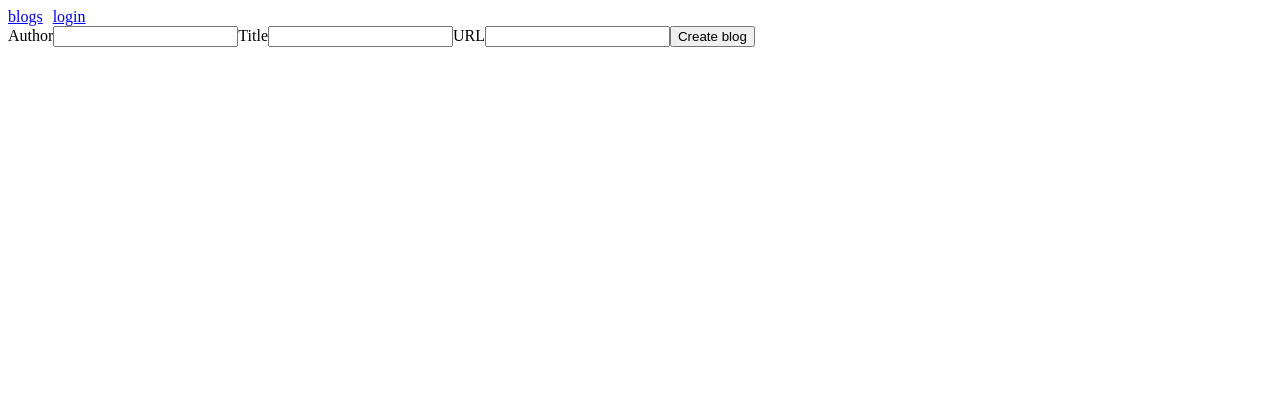
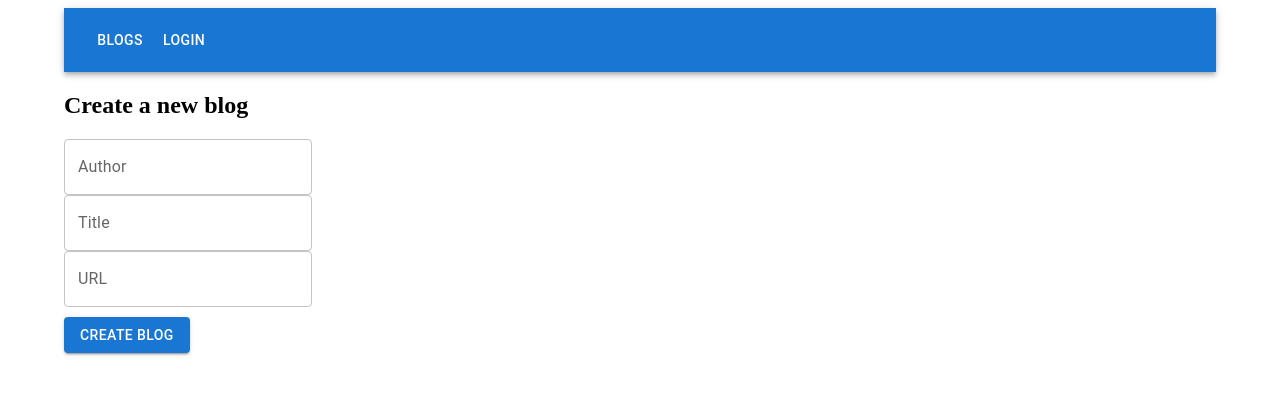
Before and after one commit to MaydayTrey/blog-frontend, a React (Vite) app: page /create in a window 1280 px wide. Shown: the top 394 px of the page. Built offline with nearby package versions, Linux system fonts and the light colour scheme; no server answers.

Commit message:
Pushed through modifications for complex state.

```diff
--- a/src/App.jsx
+++ b/src/App.jsx
@@ -8,6 +8,8 @@ import Notification from './components/Notification'
 import BlogForm from './components/BlogForm'
 import blogService from './services/blogs'
 import loginService from './services/login'
+import { Container, AppBar, Toolbar, Button } from '@mui/material'
+
 
 const App = () => {
   const [blogs, setBlogs] = useState([])
@@ -83,21 +85,33 @@ const App = () => {
     setBlogs(blogs.map(b => b.id === blogObject.id ? returnedBlog : b))
   }
 
-  const padding = { paddingRight: 10 }
+
 
   return (
-    <div>
-      <div>
-        <Link style={padding} to="/">blogs</Link>
-        {user
-          ? <>
-            <Link style={padding} to="/create">create new</Link>
-            <span style={padding}>{user.name} logged in</span>
-            <button onClick={handleLogout}>Logout</button>
-          </>
-          : <Link style={padding} to="/login">login</Link>
-        }
-      </div>
+    <Container>
+      <AppBar position="static">
+        <Toolbar>
+          <Button color="inherit" component={Link} to="/">
+            blogs
+          </Button>
+          {user
+            ? <>
+              <Button color="inherit" component={Link} to="/create">
+                create new
+              </Button>
+              <em style={{ marginLeft: 10, marginRight: 10 }}>
+                {user.name} logged in
+              </em>
+              <Button color="inherit" onClick={handleLogout}>
+                Logout
+              </Button>
+            </>
+            : <Button color="inherit" component={Link} to="/login">
+              login
+            </Button>
+          }
+        </Toolbar>
+      </AppBar>
 
       <Notification type={messageStatus} message={message} />
 
@@ -114,7 +128,7 @@ const App = () => {
           />
         } />
       </Routes>
-    </div>
+    </Container>
   )
 }
 
--- a/src/components/BlogForm.jsx
+++ b/src/components/BlogForm.jsx
@@ -1,12 +1,10 @@
 import { useState } from 'react'
-
+import { TextField, Button } from '@mui/material'
 
 const BlogForm = ({ createBlog }) => {
-  //Blog creation fields
   const [author, setAuthor] = useState('')
   const [title, setTitle] = useState('')
   const [url, setUrl] = useState('')
-
 
   const addBlog = (event) => {
     event.preventDefault()
@@ -18,29 +16,32 @@ const BlogForm = ({ createBlog }) => {
 
   return (
     <div>
+      <h2>Create a new blog</h2>
       <form onSubmit={addBlog}>
-        <label>Author
-          <input
-            type="text"
+        <div>
+          <TextField
+            label="Author"
             value={author}
-            onChange={({ target }) => setAuthor(target.value)} //This line throws me off, what's up with the target destructuring?
+            onChange={({ target }) => setAuthor(target.value)}
           />
-        </label>
-        <label>Title
-          <input
-            type="text"
+        </div>
+        <div>
+          <TextField
+            label="Title"
             value={title}
-            onChange={({ target }) => setTitle(target.value)} //This line throws me off, what's up with the target destructuring?
+            onChange={({ target }) => setTitle(target.value)}
           />
-        </label>
-        <label>URL
-          <input
-            type="text"
+        </div>
+        <div>
+          <TextField
+            label="URL"
             value={url}
-            onChange={({ target }) => setUrl(target.value)} //This line throws me off, what's up with the target destructuring?
+            onChange={({ target }) => setUrl(target.value)}
           />
-        </label>
-        <button type="submit">Create blog</button>
+        </div>
+        <Button type="submit" variant="contained" style={{ marginTop: 10 }}>
+          Create blog
+        </Button>
       </form>
     </div>
   )
--- a/src/components/BlogView.jsx
+++ b/src/components/BlogView.jsx
@@ -1,5 +1,5 @@
-// components/BlogView.jsx
 import { useParams } from 'react-router-dom'
+import { Paper, Button, Typography } from '@mui/material'
 
 const BlogView = ({ blogs, handleLike, handleDelete, username }) => {
   const id = useParams().id
@@ -10,18 +10,43 @@ const BlogView = ({ blogs, handleLike, handleDelete, username }) => {
   }
 
   return (
-    <div className='blog'>
-      <h2>{blog.title} {blog.author}</h2>
-      <p>You can read it at: {blog.url}</p>
-      <p>
+    <Paper elevation={2} style={{ padding: 20, marginTop: 10 }} className="blog">
+      <Typography variant="h5">{blog.title} {blog.author}</Typography>
+
+      <Typography style={{ marginTop: 10 }}>
+        You can read it at: <a href={blog.url}>{blog.url}</a>
+      </Typography>
+
+      <Typography style={{ marginTop: 10 }}>
         Likes: {blog.likes}
-        {username && <button onClick={() => handleLike(blog)}>like</button>}
-      </p>
-      <p>Added by: {blog.user?.name}</p>
+      </Typography>
+      {username && (
+        <Button
+          variant="contained"
+          size="small"
+          onClick={() => handleLike(blog)}
+          style={{ marginTop: 5 }}
+        >
+          like
+        </Button>
+      )}
+
+      <Typography style={{ marginTop: 10 }}>
+        Added by: {blog.user?.name}
+      </Typography>
+
       {blog.user?.username === username && (
-        <button onClick={() => handleDelete(blog)}>remove</button>
+        <Button
+          variant="outlined"
+          color="error"
+          size="small"
+          onClick={() => handleDelete(blog)}
+          style={{ marginTop: 10 }}
+        >
+          remove
+        </Button>
       )}
-    </div>
+    </Paper>
   )
 }
 
--- a/src/components/Blogs.jsx
+++ b/src/components/Blogs.jsx
@@ -1,18 +1,30 @@
 import { Link } from 'react-router-dom'
+import {
+  Table, TableBody, TableCell, TableContainer, TableRow, Paper
+} from '@mui/material'
 
 const Blogs = ({ blogs }) => {
   return (
     <div>
       <h2>Blogs</h2>
-      <ul>
-        {[...blogs] //Pulls out the blogs
-          .sort((a, b) => b.likes - a.likes) //Sorts based on like count
-          .map((blog) => (
-            <li key={blog.id}>
-              <Link to={`/blogs/${blog.id}`}>{blog.title} {blog.author}</Link>
-            </li>
-          ))}
-      </ul>
+      <TableContainer component={Paper}>
+        <Table>
+          <TableBody>
+            {[...blogs]
+              .sort((a, b) => b.likes - a.likes)
+              .map(blog => (
+                <TableRow key={blog.id}>
+                  <TableCell>
+                    <Link to={`/blogs/${blog.id}`}>{blog.title} {blog.author}</Link>
+                  </TableCell>
+                  <TableCell>
+                    {blog.likes} likes
+                  </TableCell>
+                </TableRow>
+              ))}
+          </TableBody>
+        </Table>
+      </TableContainer>
     </div>
   )
 }
--- a/src/components/Login.jsx
+++ b/src/components/Login.jsx
@@ -1,5 +1,5 @@
-// components/Login.jsx
 import { useState } from 'react'
+import { TextField, Button } from '@mui/material'
 
 const Login = ({ handleLogin }) => {
   const [username, setUsername] = useState('')
@@ -13,23 +13,29 @@ const Login = ({ handleLogin }) => {
   }
 
   return (
+    <div>
+      <h2>Login</h2>
       <form onSubmit={submitLogin}>
-      <label>Username
-        <input
-          type="text"
+        <div>
+          <TextField
+            label="Username"
             value={username}
             onChange={({ target }) => setUsername(target.value)}
           />
-      </label>
-      <label>Password
-        <input
+        </div>
+        <div>
+          <TextField
+            label="Password"
             type="password"
             value={password}
             onChange={({ target }) => setPassword(target.value)}
           />
-      </label>
-      <button type="submit">Login</button>
+        </div>
+        <Button type="submit" variant="contained" style={{ marginTop: 10 }}>
+          Login
+        </Button>
       </form>
+    </div>
   )
 }
 
--- a/src/components/Notification.jsx
+++ b/src/components/Notification.jsx
@@ -1,11 +1,14 @@
+import { Alert } from '@mui/material'
+
 const Notification = ({ message, type }) => {
-  if (message === null){
+  if (message === null) {
     return null
   }
-  return(
-    <div className={type}>
+
+  return (
+    <Alert severity={type} style={{ marginTop: 10, marginBottom: 10 }}>
       {message}
-    </div>
+    </Alert>
   )
 }
 
```
Lines whose indentation alone changed are shown as unchanged.
